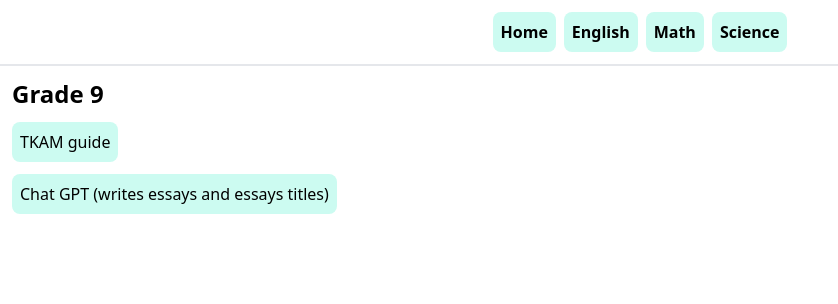
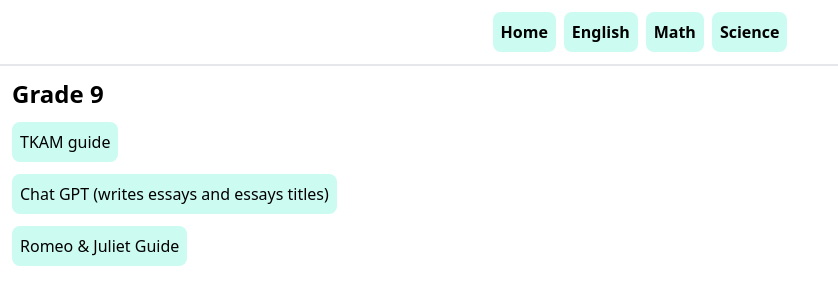
Before and after one commit to iguesspaul/iguesspaul.github.io, a SvelteKit app: page /english in a window 1280 px wide. Shown: the top 304 px of the page, without its empty margins (0-838 px from the left). Built offline with nearby package versions, Linux system fonts and the light colour scheme.

Commit message:
romeo and juliet link added

```diff
--- a/src/routes/(school)/english/+page.svelte
+++ b/src/routes/(school)/english/+page.svelte
@@ -7,8 +7,14 @@
 	>
 	<a
 		id="chatgpt"
-		class="h-auto p-2 font-medium bg-teal-100 rounded-lg"
+		class="h-auto p-2 mb-3 font-medium bg-teal-100 rounded-lg"
 		href="https://chat.openai.com"
 		>Chat GPT (writes essays and essays titles)</a
 	>
+	<a
+		id="romeo"
+		class="h-auto p-2 font-medium bg-teal-100 rounded-lg"
+		href="https://www.litcharts.com/lit/romeo-and-juliet"
+		>Romeo & Juliet Guide</a
+	>
 </div>
```
